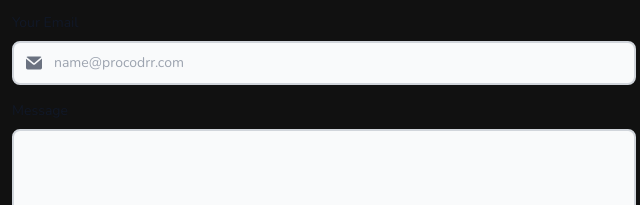
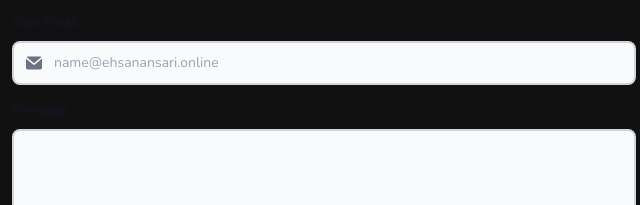
Before and after one commit to ehsanA380/Portfolio, a website: page index.html in a window 1280 px wide. Shown: the part 3184-3389 px from the top of the page, 628-1268 px from the left. Drawn offline with nearby package versions, Linux system fonts and the light colour scheme; animation ran at ten frames a second.

Commit message:
alt:form

```diff
--- a/index.html
+++ b/index.html
@@ -1079,7 +1079,7 @@
               id="email"
               name="email"
               class="bg-gray-50 border-2 outline-none border-gray-300 text-gray-900 text-sm rounded-lg focus:ring-[#1788ae] focus:border-[#1788ae] block w-full ps-10 p-2.5 dark:bg-gray-700 dark:border-gray-600 dark:placeholder-gray-400 dark:text-white"
-              placeholder="name@procodrr.com"
+              placeholder="name@ehsanansari.online"
             />
           </div>
           <label
```
